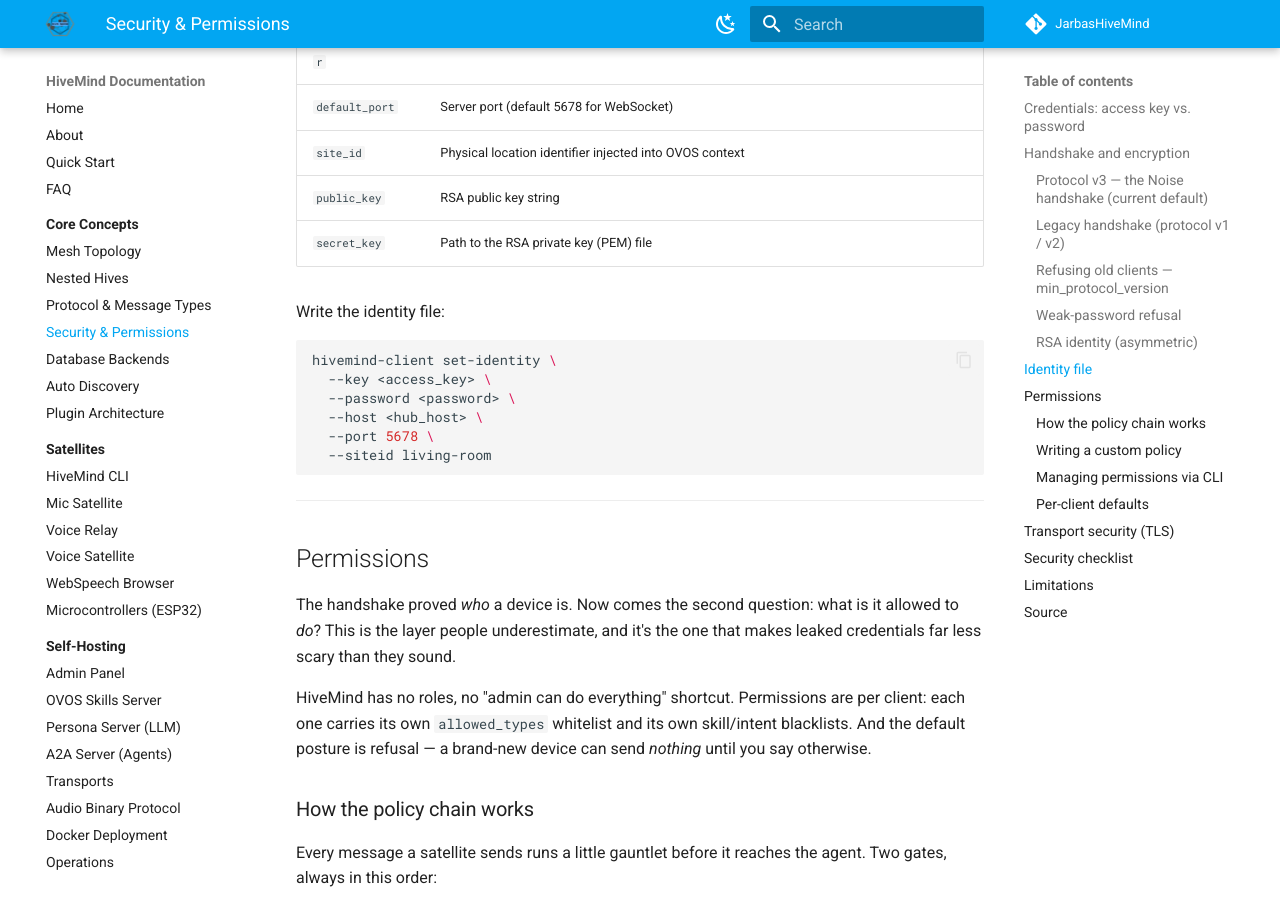
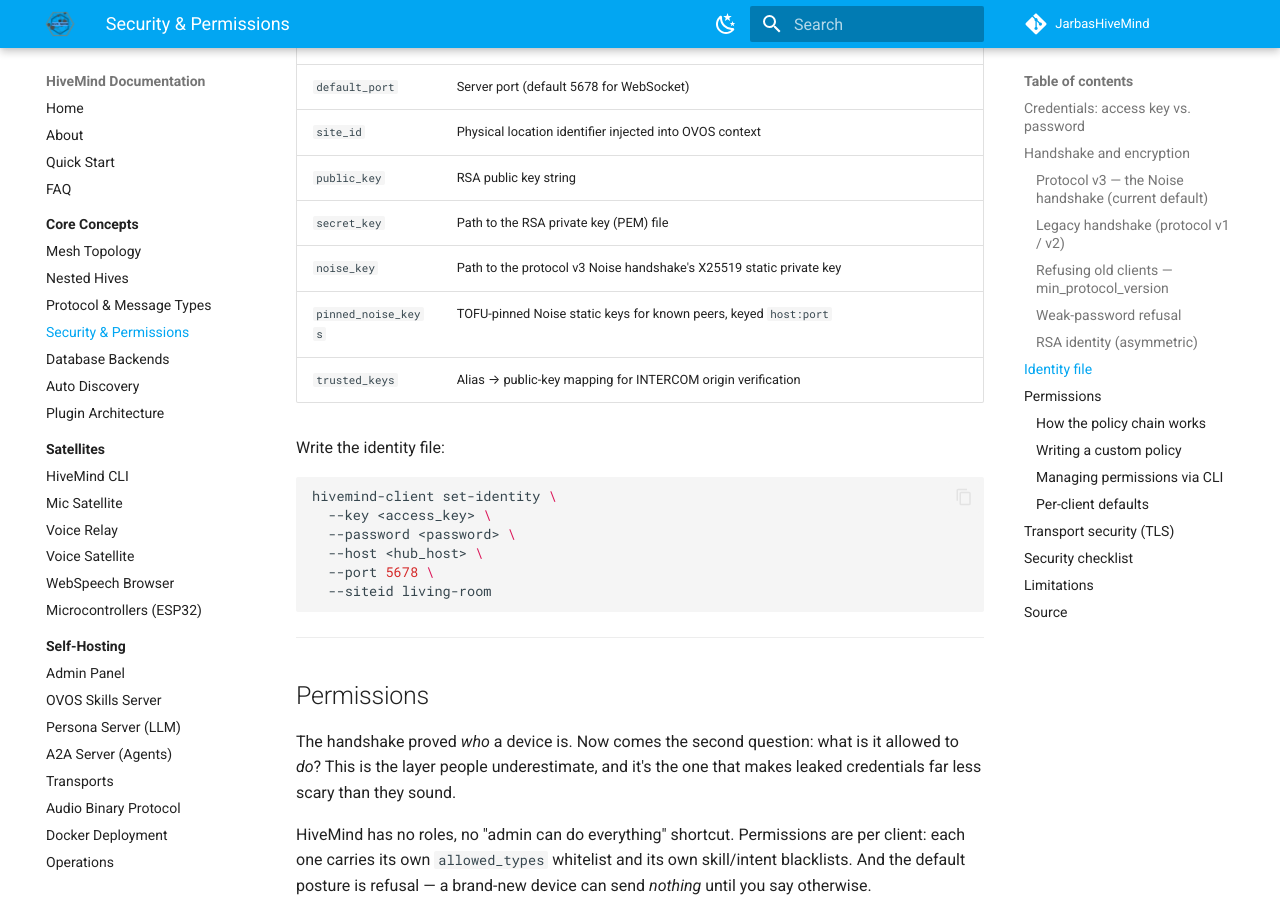
Before and after one commit to JarbasHiveMind/HiveMind-community-docs, an MkDocs documentation site: the page built from docs/concepts/security.md, in a window 1280 px wide and 900 px high, scrolled down 6585 px. Built offline with MkDocs 1.6.1 and Material for MkDocs 9.7.7, drawn with Linux system fonts in a browser that asks for light colours.

Commit message:
fix: identity-file field tables missing 2-3 real fields
security.md's table omitted noise_key/pinned_noise_keys/trusted_keys
despite the same page's prose describing all three as living in the
identity file. config.md's parallel table was missing trusted_keys.
All three fields verified against hivemind_bus_client/identity.py.

Co-Authored-By: Claude Fable 5 <noreply@anthropic.com>

```diff
--- a/docs/concepts/security.md
+++ b/docs/concepts/security.md
@@ -175,6 +175,9 @@ and rejoin the hive on its own. Here's what lives in it:
 | `site_id` | Physical location identifier injected into OVOS context |
 | `public_key` | RSA public key string |
 | `secret_key` | Path to the RSA private key (PEM) file |
+| `noise_key` | Path to the protocol v3 Noise handshake's X25519 static private key |
+| `pinned_noise_keys` | TOFU-pinned Noise static keys for known peers, keyed `host:port` |
+| `trusted_keys` | Alias → public-key mapping for INTERCOM origin verification |
 
 Write the identity file:
 
```
Also changed, not shown: docs/reference/config.md (+1 -0 lines).
